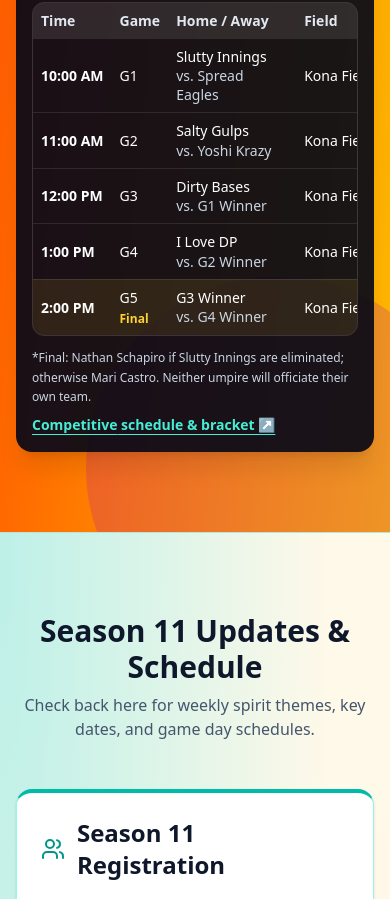
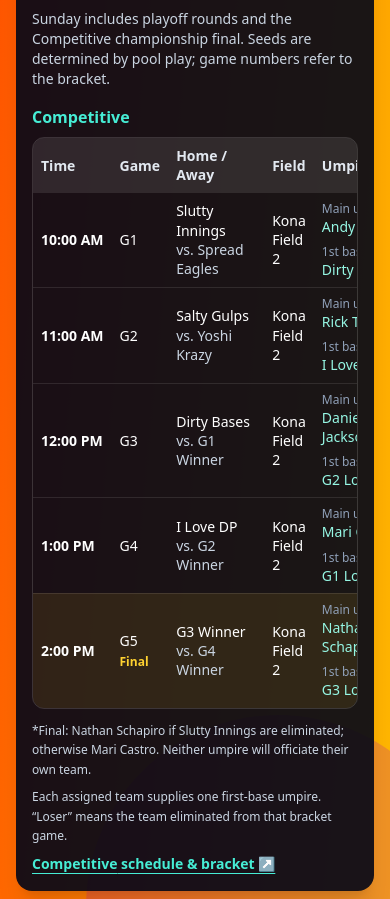
Before and after one commit to AObchildress/hawaii-gay-kickball, a React (Vite) app: page / in a window 390 px wide. Shown: the part 4676-5575 px from the top of the page. Built offline with nearby package versions, Linux system fonts and the light colour scheme; no server answers.

Commit message:
Add Sunday first-base umpire team assignments with compact mobile layout

```diff
--- a/src/TournamentSchedule.tsx
+++ b/src/TournamentSchedule.tsx
@@ -7,6 +7,14 @@ const divisions = [
 ];
 
 const gameUmpires: Record<string, string> = umpireAssignments;
+
+const sundayFirstBaseTeams: Record<string, string> = {
+  G1: 'Dirty Bases',
+  G2: 'I Love DP',
+  G3: 'G2 Loser',
+  G4: 'G1 Loser',
+  G5: 'G3 Loser',
+};
 
 export default function TournamentSchedule() {
   return (
@@ -47,7 +55,7 @@ export default function TournamentSchedule() {
                         {day.index === 1 && <th scope="col" className="px-2 py-2">Game</th>}
                         <th scope="col" className="px-2 py-2">Home / Away</th>
                         <th scope="col" className="px-2 py-2">Field</th>
-                        <th scope="col" className="px-2 py-2">Umpire</th>
+                        <th scope="col" className="px-2 py-2">{day.index === 1 ? 'Umpires' : 'Umpire'}</th>
                       </tr>
                     </thead>
                     <tbody className="divide-y divide-white/10">
@@ -59,9 +67,12 @@ export default function TournamentSchedule() {
                           <tr key={index} className={isFinal ? 'bg-amber-300/10' : ''}>
                             <td className="whitespace-nowrap px-2 py-2 font-bold">{game[1]}</td>
                             {day.index === 1 && <td className="px-2 py-2">{game[2]}{isFinal && <span className="mt-1 block text-xs font-bold text-amber-300">Final</span>}</td>}
-                            <td className="min-w-32 px-2 py-2"><span className="block">{game[2 + offset]}</span><span className="text-slate-300">vs. {game[3 + offset]}</span></td>
-                            <td className="whitespace-nowrap px-2 py-2">{game[4 + offset]}</td>
-                            <td className={`min-w-24 px-2 py-2 ${umpire === 'TBD' ? 'font-bold text-amber-300' : 'text-teal-200'}`}>{umpire}</td>
+                            <td className={`${day.index === 1 ? 'min-w-24' : 'min-w-32'} px-2 py-2`}><span className="block">{game[2 + offset]}</span><span className="text-slate-300">vs. {game[3 + offset]}</span></td>
+                            <td className="px-2 py-2">{game[4 + offset]}</td>
+                            <td className={`min-w-24 px-2 py-2 ${umpire === 'TBD' ? 'font-bold text-amber-300' : 'text-teal-200'}`}>
+                              <span className="block">{day.index === 1 && <span className="block text-xs text-slate-400">Main umpire</span>}{umpire}</span>
+                              {day.index === 1 && <span className="mt-2 block"><span className="block text-xs text-slate-400">1st base team</span>{sundayFirstBaseTeams[game[2]] ?? 'TBD'}</span>}
+                            </td>
                           </tr>
                         );
                       })}
@@ -69,6 +80,7 @@ export default function TournamentSchedule() {
                   </table>
                 </div>
                 {day.index === 1 && <p className="mt-3 text-xs leading-relaxed text-slate-300">*Final: Nathan Schapiro if Slutty Innings are eliminated; otherwise Mari Castro. Neither umpire will officiate their own team.</p>}
+                {day.index === 1 && <p className="mt-2 text-xs leading-relaxed text-slate-300">Each assigned team supplies one first-base umpire. “Loser” means the team eliminated from that bracket game.</p>}
                 <a href={division.href} target="_blank" rel="noopener noreferrer" className="mt-2 inline-block text-sm font-bold text-teal-300 underline underline-offset-4 hover:text-white">{division.name} schedule &amp; bracket ↗</a>
               </div>
             ))}
```
